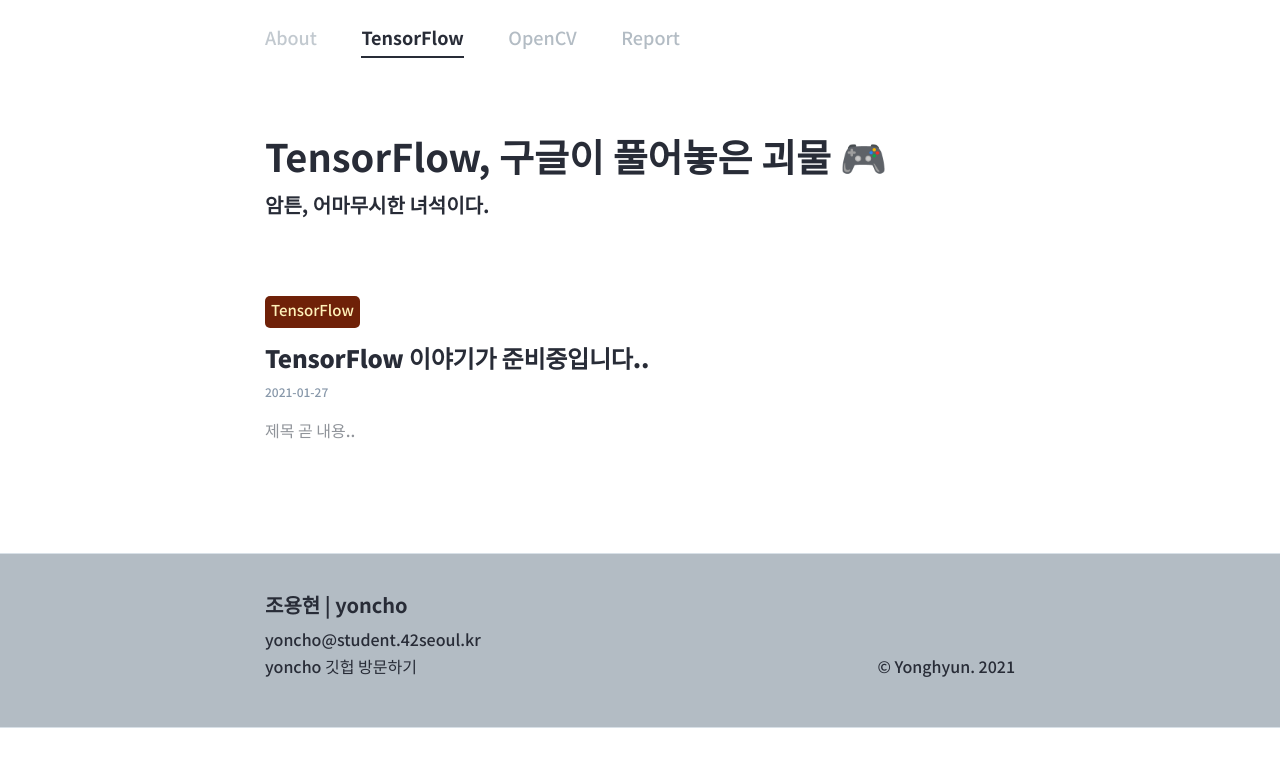
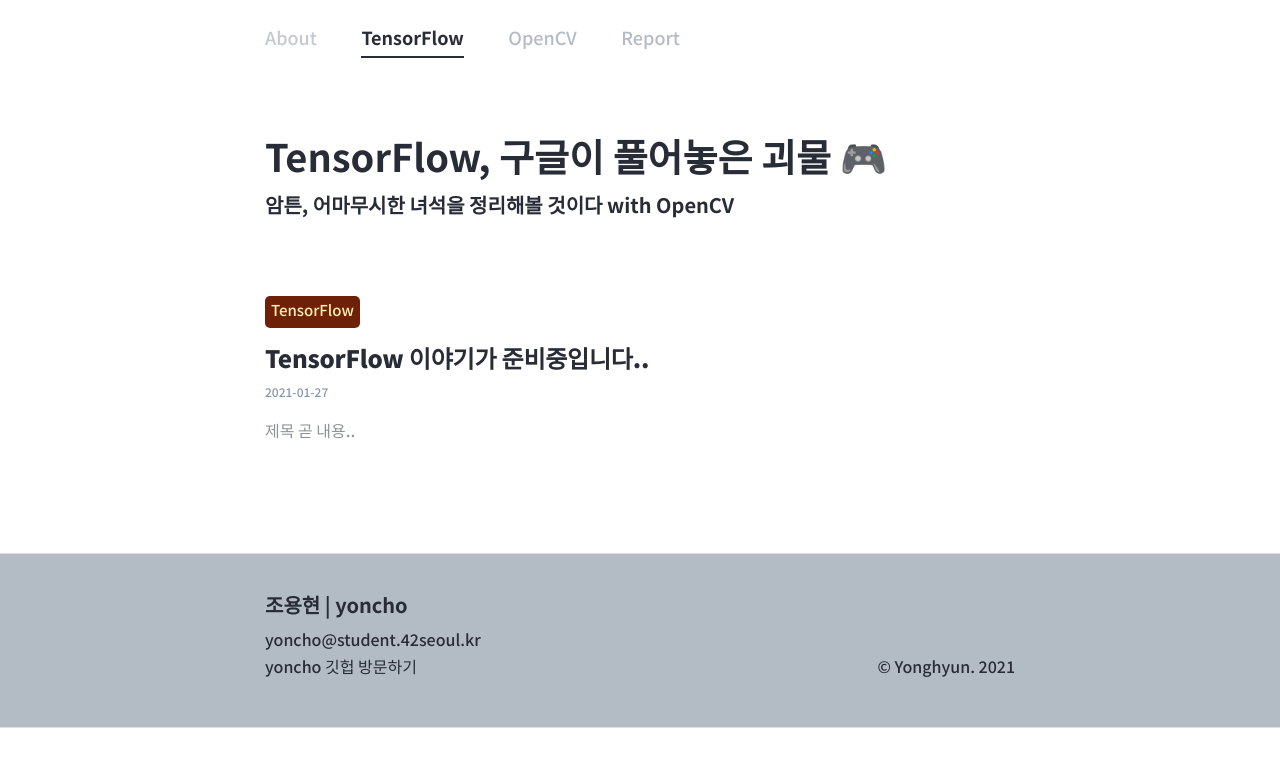
Before and after one commit to yoncho/yoncho.github.io, a Jekyll site: the page built from tensorflow/index.html, in a window 1280 px wide. Shown: the top 767 px of the page. Built offline with Jekyll 4.4.1, drawn with Linux system fonts in a browser that asks for light colours; some web fonts are replaced.

Commit message:
2021.01.27

```diff
--- a/tensorflow/index.html
+++ b/tensorflow/index.html
@@ -1,7 +1,7 @@
 ---
 layout: default
 title: "TensorFlow, 구글이 풀어놓은 괴물 🎮"
-description: 암튼, 어마무시한 녀석이다.
+description: 암튼, 어마무시한 녀석을 정리해볼 것이다 with OpenCV
 main: true
 project-header: true
 ---
```
Also changed, not shown: opencv/07_OpenCV이미지변환.md (+1 -1 lines).
